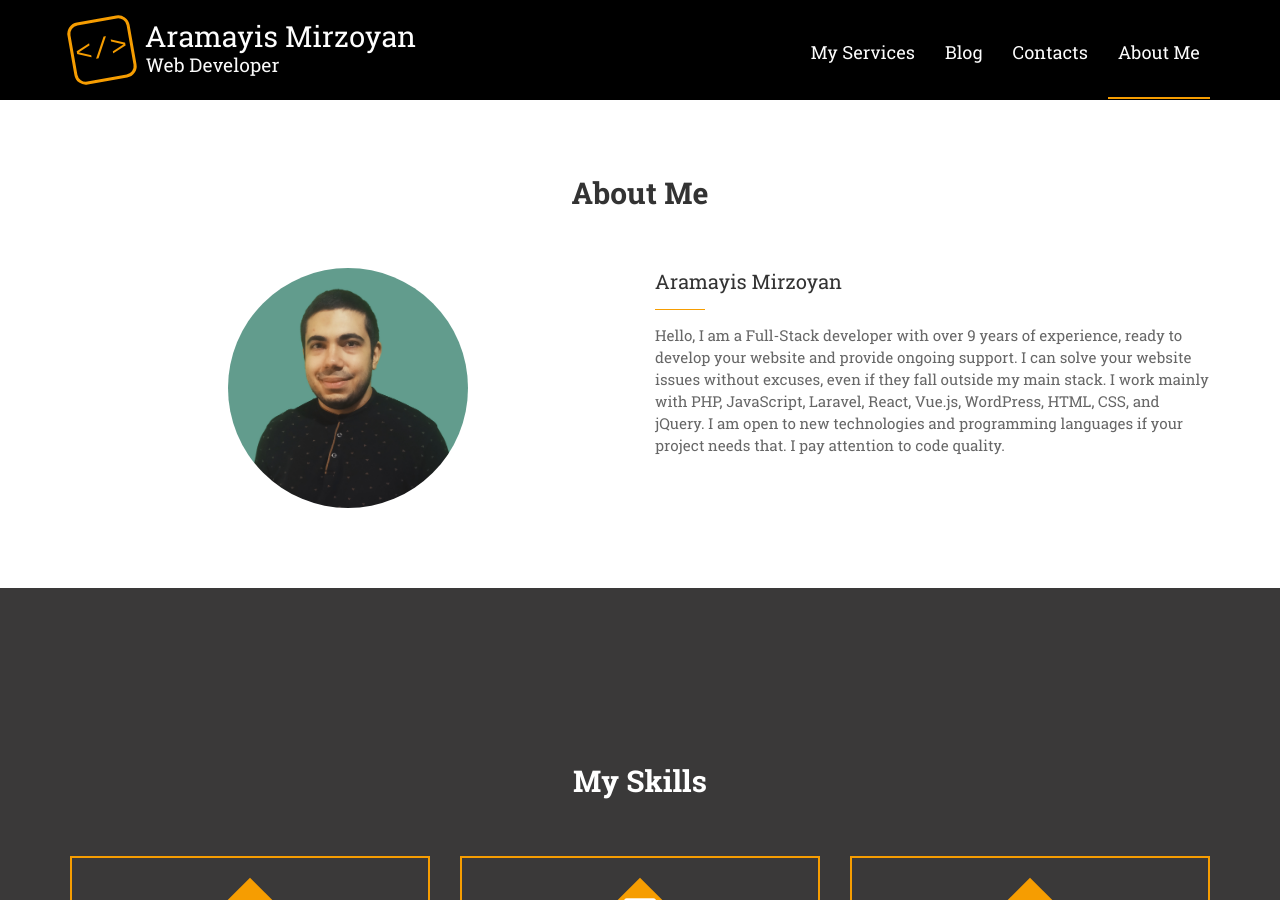
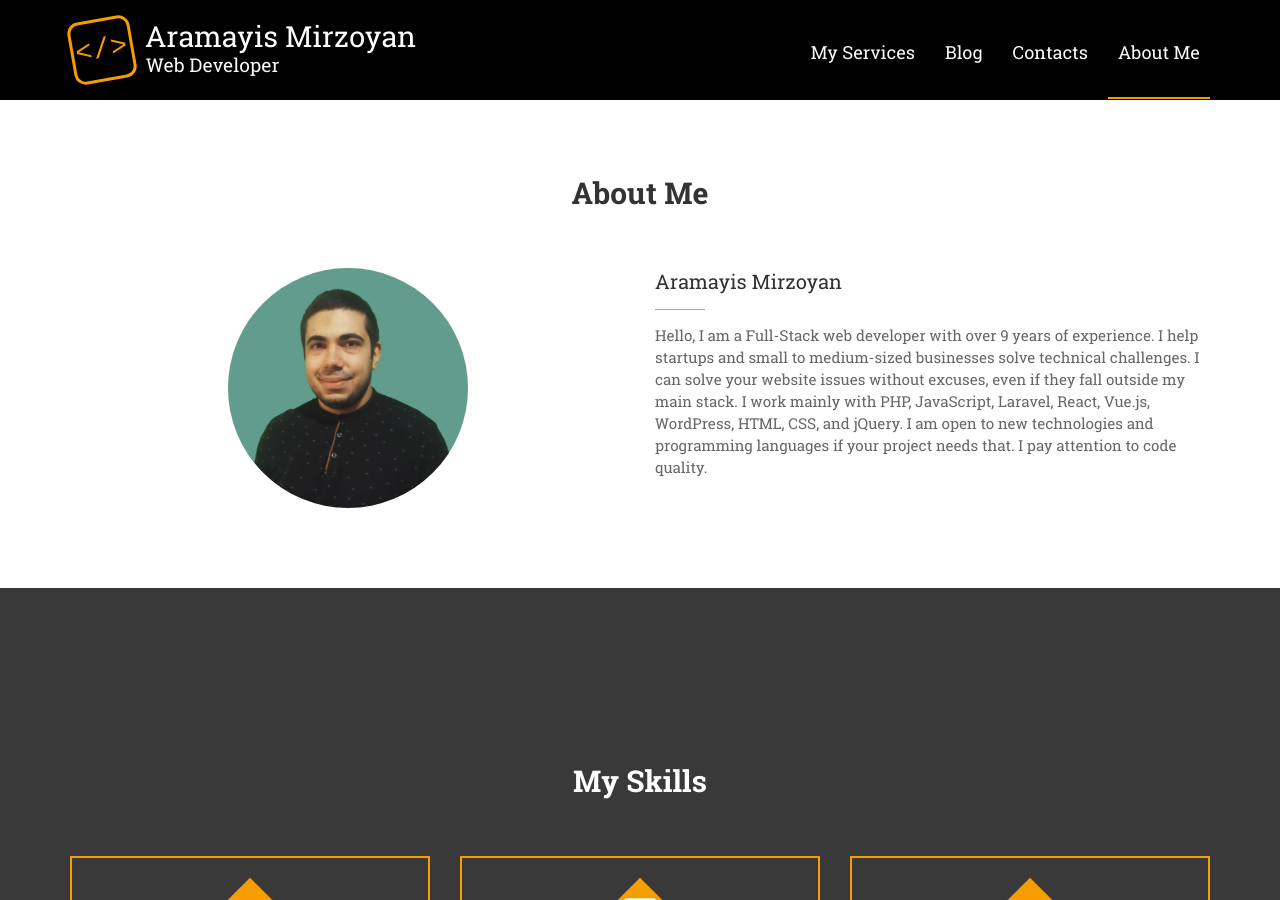
Before and after one commit to aramayismirzoyan/aramayismirzoyan.github.io, a Jekyll site: the page built from about.md, in a window 1280 px wide and 900 px high. Built offline with Jekyll 4.4.1, drawn with Linux system fonts in a browser that asks for light colours; nearby versions of some CDN libraries; some web fonts are replaced; library files that are not in the unit come from our copies.

Commit message:
[fix] changing about me text

```diff
--- a/about.md
+++ b/about.md
@@ -25,7 +25,7 @@ permalink: /about/
 					<div class="col-lg-6 col-md-6 col-sm-12 col-xs-12">
 						<div class="im_about_data">
 							<h3>Aramayis Mirzoyan</h3>
-							<p>Hello, I am a Full-Stack developer with over 9 years of experience, ready to develop your website and provide ongoing support. I can solve your website issues without excuses, even if they fall outside my main stack.
+							<p>Hello, I am a Full-Stack web developer with over 9 years of experience. I help startups and small to medium-sized businesses solve technical challenges. I can solve your website issues without excuses, even if they fall outside my main stack.
 
 I work mainly with PHP, JavaScript, Laravel, React, Vue.js, WordPress, HTML, CSS, and jQuery. I am open to new technologies and programming languages if your project needs that. I pay attention to code quality.</p>
 						</div>
```
